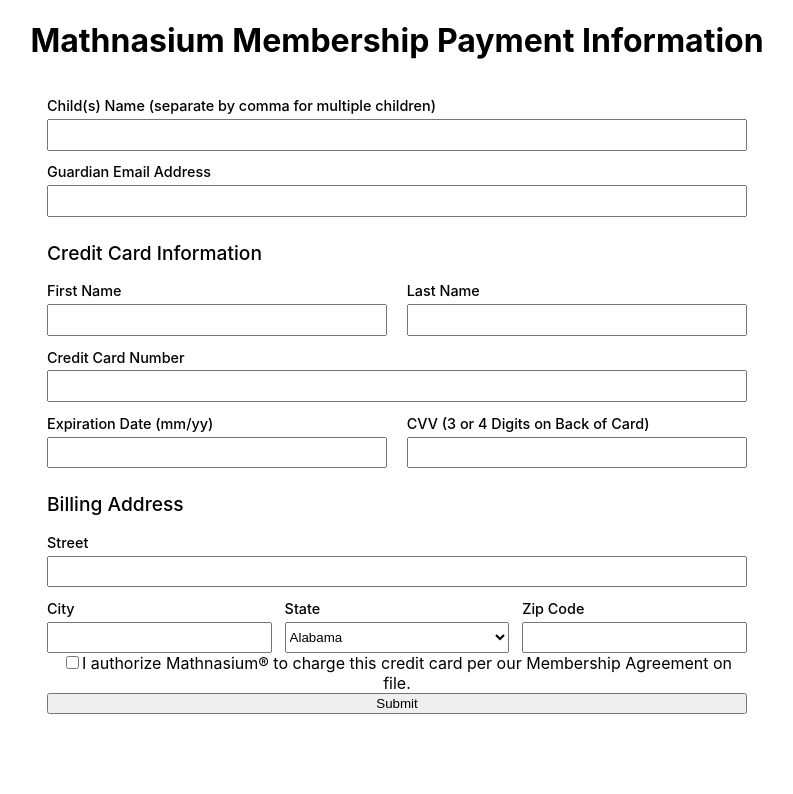
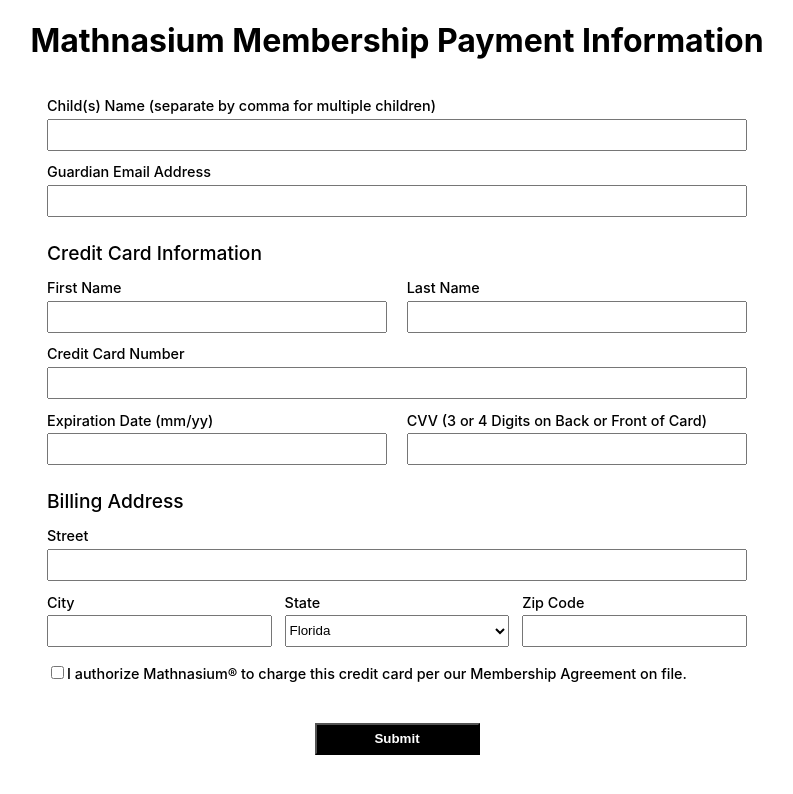
Before and after one commit to mathewbwilliamson/mn-form, a React (Create React App) app: page / in a window 1280 px wide. Shown: the top 794 px of the page, without its empty margins (243-1036 px from the left). Built offline with nearby package versions, Linux system fonts and the light colour scheme.

Commit message:
Added more styles

```diff
--- a/src/components/Form/MainForm.tsx
+++ b/src/components/Form/MainForm.tsx
@@ -4,8 +4,9 @@
 import { emailAddressRegEx, scriptURL } from "../../config";
 import { MainForm } from "../../types/mainForm";
 import { AuthorizationCheck } from "../FormElements/AuthorizationCheck";
+import { Button } from "../FormElements/Button";
 import { Input } from "../FormElements/Input";
-import { Label, LargeLabel } from "../FormElements/Label";
+import { LargeLabel } from "../FormElements/Label";
 import { StateSelect } from "../FormElements/StateSelect";
 import "./mainForm.css";
 import { createFormFromData } from "./mainFormUtils";
@@ -117,7 +118,7 @@
         <GroupedFieldSpacing />
         <Input
           name="cvv"
-          label="CVV (3 or 4 Digits on Back of Card)"
+          label="CVV (3 or 4 Digits on Back or Front of Card)"
           register={register}
           errors={errors}
           validations={{
@@ -167,7 +168,7 @@
 
       <AuthorizationCheck errors={errors} register={register} />
 
-      <input type="submit" />
+      <Button />
     </form>
   );
 }
--- a/src/components/FormElements/AuthorizationCheck.tsx
+++ b/src/components/FormElements/AuthorizationCheck.tsx
@@ -1,8 +1,14 @@
 import React from "react";
 import { RegisterOptions, UseFormRegister } from "react-hook-form";
+import styled from "styled-components";
 import { MainForm } from "../../types/mainForm";
 import { Error } from "../FormElements/Error";
+import { Label } from "./Label";
 
+const AuthorizationCheckContainer = styled.div`
+  text-align: left;
+  margin: 1rem 0;
+`;
 interface AuthorizationCheckProps {
   errors: any;
   register: UseFormRegister<any>;
@@ -14,21 +20,21 @@
   errors,
 }) => {
   return (
-    <div>
+    <AuthorizationCheckContainer>
       <input
         type="checkbox"
         {...register("authorization", { required: true })}
       />
-      <label>
+      <Label>
         I authorize Mathnasium® to charge this credit card per our Membership
         Agreement on file.
-      </label>
+      </Label>
       <Error
         errors={errors}
         name="authorization"
         label="Authorization"
         customErrorMessage="You must give authorization to use this credit card"
       />
-    </div>
+    </AuthorizationCheckContainer>
   );
 };
--- /dev/null
+++ b/src/components/FormElements/Button.tsx
@@ -0,0 +1,17 @@
+import React from "react";
+import styled from "styled-components";
+
+const ButtonContainer = styled.input`
+  margin: 24px;
+  width: 165px;
+  align-self: center;
+  height: 2rem;
+  background-color: black;
+  color: white;
+  font-weight: 600;
+`;
+interface ButtonProps {}
+
+export const Button: React.FC<ButtonProps> = () => {
+  return <ButtonContainer type="submit" />;
+};
--- a/src/components/FormElements/Label.tsx
+++ b/src/components/FormElements/Label.tsx
@@ -12,5 +12,5 @@
   font-weight: 500;
   font-size: 1.2rem;
   margin-top: 1.5rem;
-  margin-bottom: 0.3rem;
+  margin-bottom: 0.1rem;
 `;
--- a/src/components/FormElements/StateSelect.tsx
+++ b/src/components/FormElements/StateSelect.tsx
@@ -28,7 +28,11 @@
       <Label>State</Label>
       <Select {...register("billingAddressState", { required: true })}>
         {statesList.map((item) => (
-          <option key={item.abbreviation} value={item.abbreviation}>
+          <option
+            key={item.abbreviation}
+            value={item.abbreviation}
+            selected={item.abbreviation === "FL"}
+          >
             {item.name}
           </option>
         ))}
```
